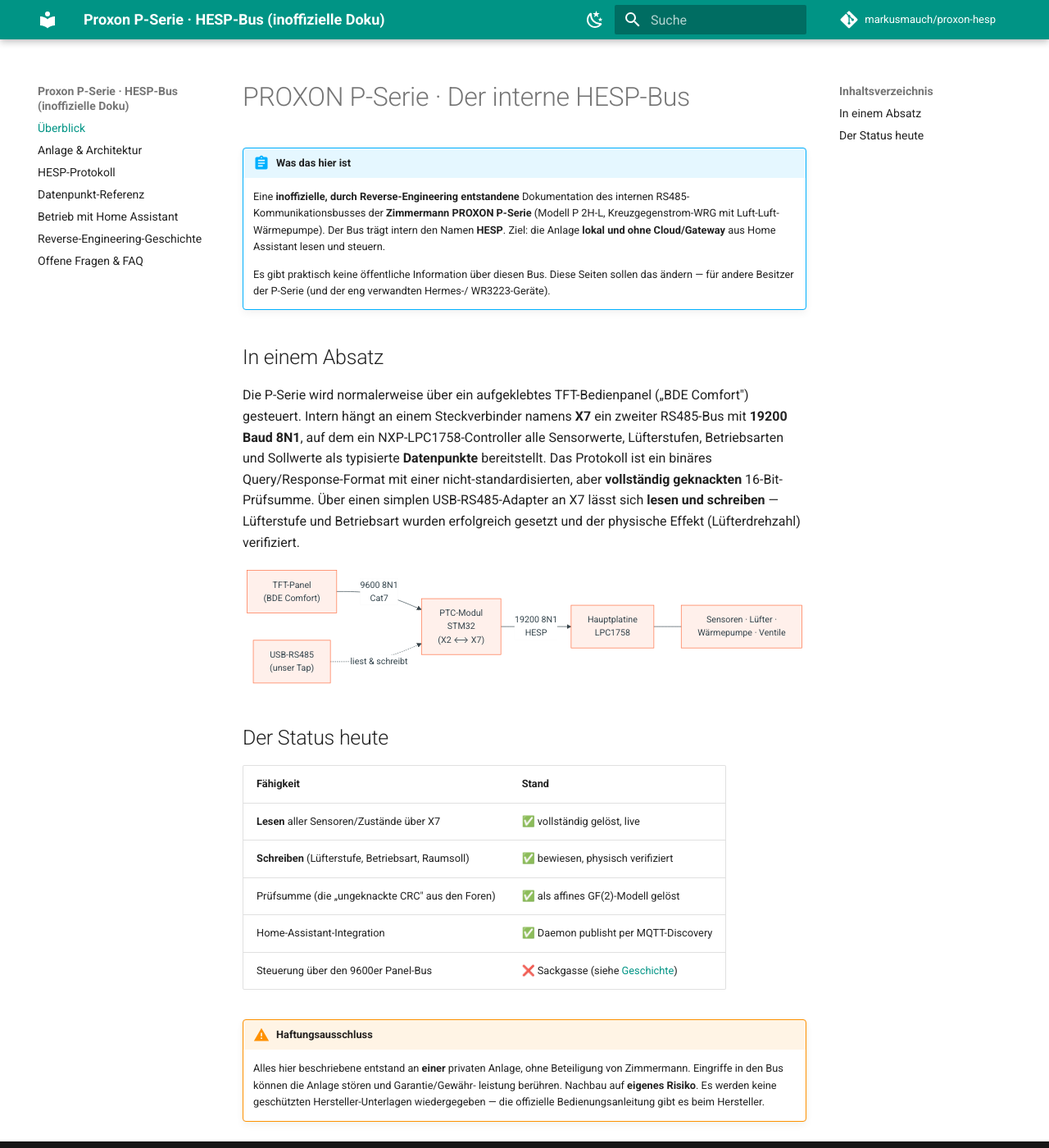
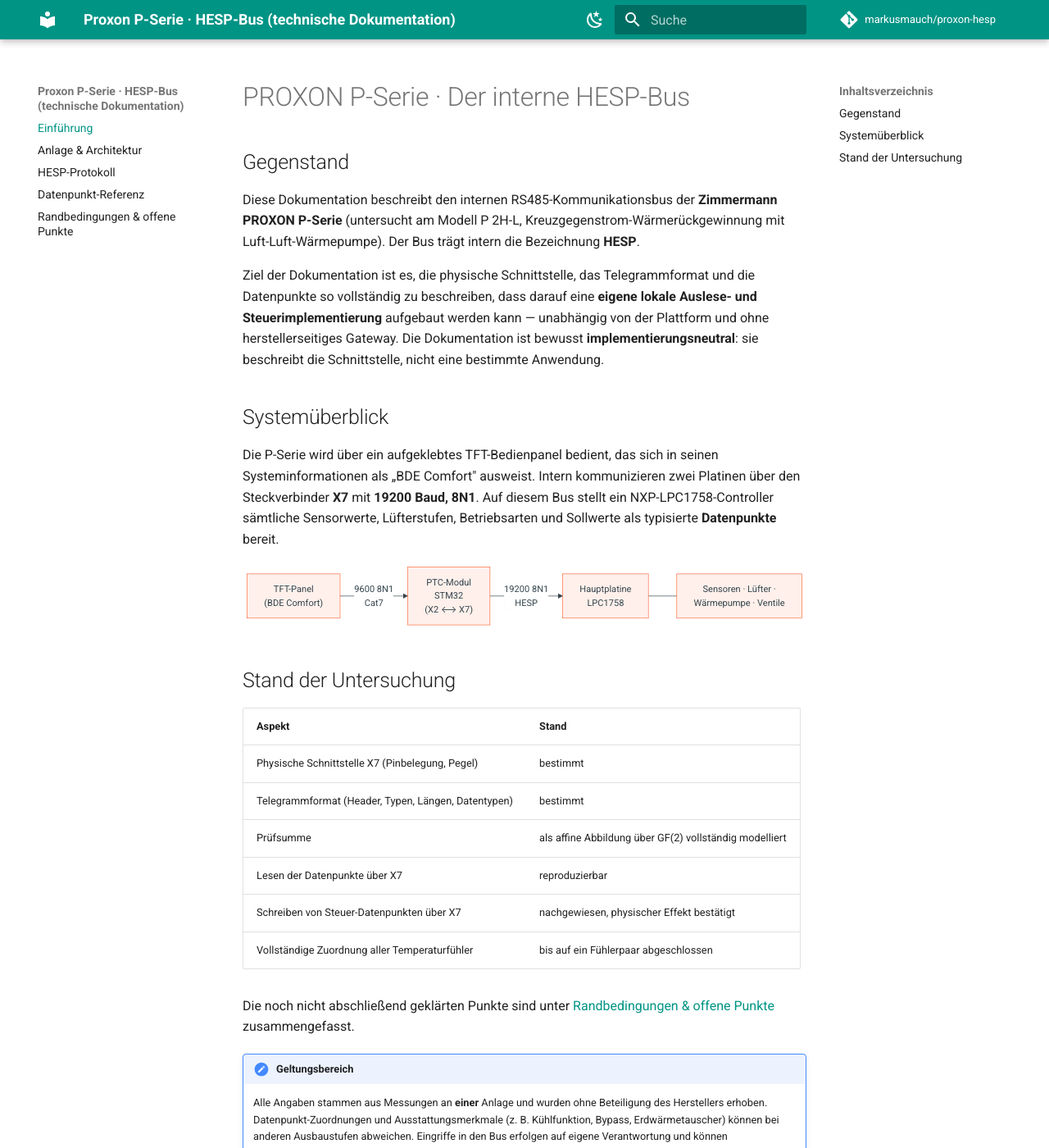
Before and after one commit to markusmauch/proxon-hesp, an MkDocs documentation site: the page built from docs/index.md, in a window 1280 px wide and 1400 px high. Shown: the whole window at 82% size. Built offline with MkDocs 1.6.1 and Material for MkDocs 9.7.7, drawn with Linux system fonts in a browser that asks for light colours; comment, search, counter and statistics services are not loaded; some of the changed text lies outside the part shown.

Commit message:
Umstellung auf formale, implementierungsneutrale Dokumentation
- Historie- und Home-Assistant-Seiten entfernt
- wertende/informelle Formulierungen durch sachliche ersetzt
- Prüfsumme: als affines GF(2)-Modell beschrieben (statt wertend)
- offene Punkte und Bus-Randbedingungen in eigener Seite zusammengefasst
- Schreib-Randbedingungen als Beobachtungen, nicht als Anleitung

Co-Authored-By: Claude Fable 5 <noreply@anthropic.com>

````diff
--- a/docs/index.md
+++ b/docs/index.md
@@ -1,48 +1,49 @@
 # PROXON P-Serie · Der interne HESP-Bus
 
-!!! abstract "Was das hier ist"
-    Eine **inoffizielle, durch Reverse-Engineering entstandene** Dokumentation des
-    internen RS485-Kommunikationsbusses der **Zimmermann PROXON P-Serie** (Modell
-    P 2H-L, Kreuzgegenstrom-WRG mit Luft-Luft-Wärmepumpe). Der Bus trägt intern den
-    Namen **HESP**. Ziel: die Anlage **lokal und ohne Cloud/Gateway** aus Home Assistant
-    lesen und steuern.
+## Gegenstand
 
-    Es gibt praktisch keine öffentliche Information über diesen Bus. Diese Seiten sollen
-    das ändern — für andere Besitzer der P-Serie (und der eng verwandten Hermes-/
-    WR3223-Geräte).
+Diese Dokumentation beschreibt den internen RS485-Kommunikationsbus der **Zimmermann
+PROXON P-Serie** (untersucht am Modell P 2H-L, Kreuzgegenstrom-Wärmerückgewinnung mit
+Luft-Luft-Wärmepumpe). Der Bus trägt intern die Bezeichnung **HESP**.
 
-## In einem Absatz
+Ziel der Dokumentation ist es, die physische Schnittstelle, das Telegrammformat und die
+Datenpunkte so vollständig zu beschreiben, dass darauf eine **eigene lokale
+Auslese- und Steuerimplementierung** aufgebaut werden kann — unabhängig von der
+Plattform und ohne herstellerseitiges Gateway. Die Dokumentation ist bewusst
+**implementierungsneutral**: sie beschreibt die Schnittstelle, nicht eine bestimmte Anwendung.
 
-Die P-Serie wird normalerweise über ein aufgeklebtes TFT-Bedienpanel („BDE Comfort")
-gesteuert. Intern hängt an einem Steckverbinder namens **X7** ein zweiter RS485-Bus mit
-**19200 Baud 8N1**, auf dem ein NXP-LPC1758-Controller alle Sensorwerte, Lüfterstufen,
-Betriebsarten und Sollwerte als typisierte **Datenpunkte** bereitstellt. Das Protokoll
-ist ein binäres Query/Response-Format mit einer nicht-standardisierten, aber
-**vollständig geknackten** 16-Bit-Prüfsumme. Über einen simplen USB-RS485-Adapter an X7
-lässt sich **lesen und schreiben** — Lüfterstufe und Betriebsart wurden erfolgreich
-gesetzt und der physische Effekt (Lüfterdrehzahl) verifiziert.
+## Systemüberblick
+
+Die P-Serie wird über ein aufgeklebtes TFT-Bedienpanel bedient, das sich in seinen
+Systeminformationen als „BDE Comfort" ausweist. Intern kommunizieren zwei Platinen über
+den Steckverbinder **X7** mit **19200 Baud, 8N1**. Auf diesem Bus stellt ein
+NXP-LPC1758-Controller sämtliche Sensorwerte, Lüfterstufen, Betriebsarten und Sollwerte
+als typisierte **Datenpunkte** bereit.
 
 ```mermaid
 flowchart LR
     BDE["TFT-Panel<br/>(BDE Comfort)"] -->|9600 8N1<br/>Cat7| PTC["PTC-Modul<br/>STM32<br/>(X2 ⟷ X7)"]
     PTC -->|19200 8N1<br/>HESP| LPC["Hauptplatine<br/>LPC1758"]
-    STICK["USB-RS485<br/>(unser Tap)"] -.->|liest & schreibt| PTC
     LPC --- SENS["Sensoren · Lüfter ·<br/>Wärmepumpe · Ventile"]
 ```
 
-## Der Status heute
+## Stand der Untersuchung
 
-| Fähigkeit | Stand |
+| Aspekt | Stand |
 |---|---|
-| **Lesen** aller Sensoren/Zustände über X7 | ✅ vollständig gelöst, live |
-| **Schreiben** (Lüfterstufe, Betriebsart, Raumsoll) | ✅ bewiesen, physisch verifiziert |
-| Prüfsumme (die „ungeknackte CRC" aus den Foren) | ✅ als affines GF(2)-Modell gelöst |
-| Home-Assistant-Integration | ✅ Daemon publisht per MQTT-Discovery |
-| Steuerung über den 9600er Panel-Bus | ❌ Sackgasse (siehe [Geschichte](geschichte.md)) |
+| Physische Schnittstelle X7 (Pinbelegung, Pegel) | bestimmt |
+| Telegrammformat (Header, Typen, Längen, Datentypen) | bestimmt |
+| Prüfsumme | als affine Abbildung über GF(2) vollständig modelliert |
+| Lesen der Datenpunkte über X7 | reproduzierbar |
+| Schreiben von Steuer-Datenpunkten über X7 | nachgewiesen, physischer Effekt bestätigt |
+| Vollständige Zuordnung aller Temperaturfühler | bis auf ein Fühlerpaar abgeschlossen |
 
-!!! warning "Haftungsausschluss"
-    Alles hier beschriebene entstand an **einer** privaten Anlage, ohne Beteiligung von
-    Zimmermann. Eingriffe in den Bus können die Anlage stören und Garantie/Gewähr-
-    leistung berühren. Nachbau auf **eigenes Risiko**. Es werden keine geschützten
-    Hersteller-Unterlagen wiedergegeben — die offizielle Bedienungsanleitung gibt es
-    beim Hersteller.
+Die noch nicht abschließend geklärten Punkte sind unter
+[Randbedingungen & offene Punkte](offene-punkte.md) zusammengefasst.
+
+!!! note "Geltungsbereich"
+    Alle Angaben stammen aus Messungen an **einer** Anlage und wurden ohne Beteiligung
+    des Herstellers erhoben. Datenpunkt-Zuordnungen und Ausstattungsmerkmale (z. B.
+    Kühlfunktion, Bypass, Erdwärmetauscher) können bei anderen Ausbaustufen abweichen.
+    Eingriffe in den Bus erfolgen auf eigene Verantwortung und können Gewährleistung oder
+    Garantie berühren. Es werden keine geschützten Hersteller-Unterlagen wiedergegeben.
--- a/mkdocs.yml
+++ b/mkdocs.yml
@@ -1,8 +1,8 @@
-site_name: Proxon P-Serie · HESP-Bus (inoffizielle Doku)
+site_name: Proxon P-Serie · HESP-Bus (technische Dokumentation)
 site_description: >-
-  Reverse-Engineering-Dokumentation des internen RS485-Busses (HESP) der
-  Zimmermann PROXON P-Serie Lüftungsheizung — Protokoll, Datenpunkte,
-  Home-Assistant-Integration.
+  Technische Dokumentation des internen RS485-Busses (HESP) der Zimmermann
+  PROXON P-Serie Lüftungsheizung — physische Schnittstelle, Protokoll und
+  Datenpunkte als Grundlage für eigene Implementierungen.
 site_url: https://markusmauch.github.io/proxon-hesp/
 repo_url: https://github.com/markusmauch/proxon-hesp
 repo_name: markusmauch/proxon-hesp
@@ -51,10 +51,8 @@ markdown_extensions:
           format: !!python/name:pymdownx.superfences.fence_code_format
 
 nav:
-  - Überblick: index.md
+  - Einführung: index.md
   - Anlage & Architektur: anlage.md
   - HESP-Protokoll: protokoll.md
   - Datenpunkt-Referenz: dp-referenz.md
-  - Betrieb mit Home Assistant: betrieb.md
-  - Reverse-Engineering-Geschichte: geschichte.md
-  - Offene Fragen & FAQ: faq.md
+  - Randbedingungen & offene Punkte: offene-punkte.md
````
Also changed, not shown: README.md (+16 -16 lines), docs/anlage.md (+9 -8 lines), docs/betrieb.md (deleted, +0 -59 lines), docs/dp-referenz.md (+25 -17 lines), docs/faq.md (deleted, +0 -47 lines), docs/geschichte.md (deleted, +0 -67 lines), docs/offene-punkte.md (added, +65 -0 lines), docs/protokoll.md (+19 -19 lines).
